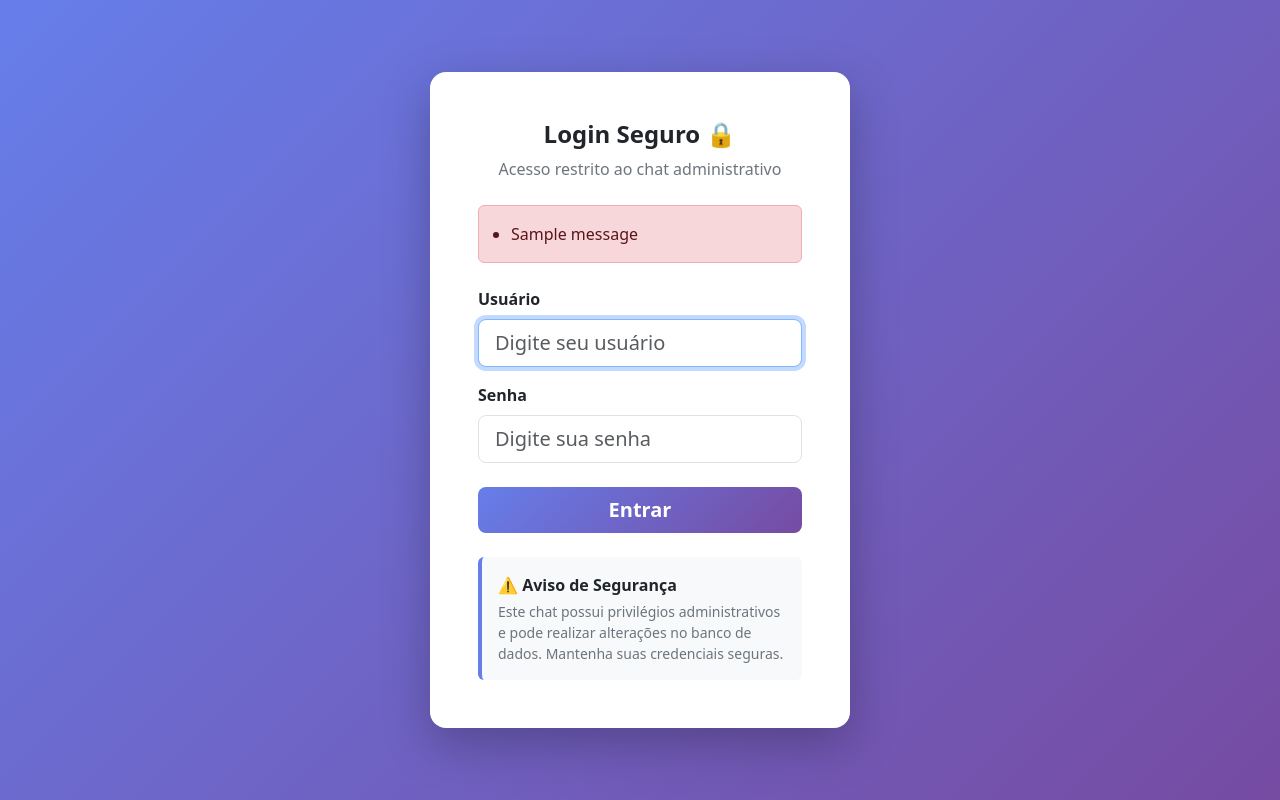
After one commit to CatarinaAguiar3/frontend, a Django app: page /Login/ in a window 1280 px wide. The commit adds this page. Run offline with Django 5.2, Linux system fonts and the light colour scheme; one stand-in notice (Sample message) is shown.

Commit message:
:sparkles: Feat: Atualização da Aula 87

```diff
--- /dev/null
+++ b/chat/templates/chat/login.html
@@ -0,0 +1,339 @@
+{% comment %} <!DOCTYPE html>
+<html lang="pt-br">
+<head>
+    <meta charset="UTF-8">
+    <meta name="viewport" content="width=device-width, initial-scale=1.0">
+    <title>Login - Chat Seguro</title>
+    <style>
+        * {
+            margin: 0;
+            padding: 0;
+            box-sizing: border-box;
+        }
+
+        body {
+            font-family: -apple-system, BlinkMacSystemFont, "Segoe UI", Roboto, "Helvetica Neue", Arial, sans-serif;
+            background: linear-gradient(135deg, #667eea 0%, #764ba2 100%);
+            min-height: 100vh;
+            display: flex;
+            align-items: center;
+            justify-content: center;
+            padding: 20px;
+        }
+
+        .login-container {
+            background: white;
+            border-radius: 12px;
+            box-shadow: 0 10px 40px rgba(0, 0, 0, 0.2);
+            padding: 40px;
+            width: 100%;
+            max-width: 400px;
+        }
+
+        .login-header {
+            text-align: center;
+            margin-bottom: 30px;
+        }
+
+        .login-header h1 {
+            color: #333;
+            font-size: 28px;
+            margin-bottom: 8px;
+        }
+
+        .login-header p {
+            color: #666;
+            font-size: 14px;
+        }
+
+        .form-group {
+            margin-bottom: 20px;
+        }
+
+        .form-group label {
+            display: block;
+            color: #333;
+            font-weight: 600;
+            margin-bottom: 8px;
+            font-size: 14px;
+        }
+
+        .form-group input {
+            width: 100%;
+            padding: 12px 16px;
+            border: 2px solid #e0e0e0;
+            border-radius: 8px;
+            font-size: 15px;
+            transition: border-color 0.3s;
+        }
+
+        .form-group input:focus {
+            outline: none;
+            border-color: #667eea;
+        }
+
+        .error-messages {
+            background: #fee;
+            border: 1px solid #fcc;
+            border-radius: 8px;
+            padding: 12px;
+            margin-bottom: 20px;
+        }
+
+        .error-messages ul {
+            list-style: none;
+            margin: 0;
+        }
+
+        .error-messages li {
+            color: #c33;
+            font-size: 14px;
+            margin-bottom: 4px;
+        }
+
+        .error-messages li:last-child {
+            margin-bottom: 0;
+        }
+
+        .btn-login {
+            width: 100%;
+            padding: 14px;
+            background: linear-gradient(135deg, #667eea 0%, #764ba2 100%);
+            color: white;
+            border: none;
+            border-radius: 8px;
+            font-size: 16px;
+            font-weight: 600;
+            cursor: pointer;
+            transition: transform 0.2s, box-shadow 0.2s;
+        }
+
+        .btn-login:hover {
+            transform: translateY(-2px);
+            box-shadow: 0 4px 12px rgba(102, 126, 234, 0.4);
+        }
+
+        .btn-login:active {
+            transform: translateY(0);
+        }
+
+        .security-notice {
+            margin-top: 24px;
+            padding: 12px;
+            background: #f8f9fa;
+            border-left: 4px solid #667eea;
+            border-radius: 4px;
+            font-size: 13px;
+            color: #666;
+        }
+
+        .security-notice strong {
+            color: #333;
+            display: block;
+            margin-bottom: 4px;
+        }
+    </style>
+</head>
+<body>
+    <div class="login-container">
+        <div class="login-header">
+            <h1>🔒 Login Seguro</h1>
+            <p>Acesso restrito ao chat administrativo</p>
+        </div>
+
+        {% if messages %}
+        <div class="error-messages">
+            <ul>
+                {% for message in messages %}
+                <li>{{ message }}</li>
+                {% endfor %}
+            </ul>
+        </div>
+        {% endif %}
+
+        <form method="post" action="{% url 'login' %}">
+            {% csrf_token %}
+
+            <div class="form-group">
+                <label for="username">Usuário</label>
+                <input
+                    type="text"
+                    id="username"
+                    name="username"
+                    required
+                    autofocus
+                    autocomplete="username"
+                >
+            </div>
+
+            <div class="form-group">
+                <label for="password">Senha</label>
+                <input
+                    type="password"
+                    id="password"
+                    name="password"
+                    required
+                    autocomplete="current-password"
+                >
+            </div>
+
+            <button type="submit" class="btn-login">Entrar</button>
+        </form>
+
+        <div class="security-notice">
+            <strong>⚠️ Aviso de Segurança</strong>
+            Este chat possui privilégios administrativos e pode realizar alterações no banco de dados. Mantenha suas credenciais seguras.
+        </div>
+    </div>
+</body>
+</html>         {% endcomment %}
+
+
+<!DOCTYPE html>
+<html lang="pt-br">
+<head>
+    <meta charset="UTF-8">
+    <meta name="viewport" content="width=device-width, initial-scale=1.0">
+
+    <title>Login - Chat Seguro</title>
+
+    <!-- Bootstrap 5.3.3 -->
+    <link
+        href="https://cdn.jsdelivr.net/npm/bootstrap@5.3.3/dist/css/bootstrap.min.css"
+        rel="stylesheet"
+    >
+
+    <style>
+        body {
+            min-height: 100vh;
+            background: linear-gradient(
+                135deg,
+                #667eea 0%,
+                #764ba2 100%
+            );
+        }
+
+        .login-card {
+            max-width: 420px;
+            width: 100%;
+            border: 0;
+            border-radius: 1rem;
+            box-shadow: 0 1rem 3rem rgba(0, 0, 0, 0.25);
+        }
+
+        .login-icon {
+            font-size: 3rem;
+        }
+
+        .security-notice {
+            border-left: 4px solid #667eea;
+        }
+
+        .btn-login {
+            background: linear-gradient(
+                135deg,
+                #667eea 0%,
+                #764ba2 100%
+            );
+            border: none;
+        }
+
+        .btn-login:hover {
+            opacity: 0.9;
+            transform: translateY(-1px);
+        }
+    </style>
+</head>
+
+<body class="d-flex align-items-center justify-content-center p-3">
+    <main class="login-card card bg-white">
+        <div class="card-body p-4 p-md-5">
+            <!-- Cabeçalho -->
+            <div class="text-center mb-4">
+                <h1 class="h4 fw-bold text-dark mb-2">
+                    Login Seguro 🔒
+                </h1>
+                <p class="text-secondary mb-0">
+                    Acesso restrito ao chat administrativo
+                </p>
+            </div>
+
+            <!-- Mensagens -->
+            {% if messages %}
+                <div class="alert alert-danger mb-4" role="alert">
+                    <ul class="mb-0 ps-3">
+                        {% for message in messages %}
+                            <li>{{ message }}</li>
+                        {% endfor %}
+                    </ul>
+                </div>
+            {% endif %}
+
+            <!-- Formulário -->
+            <form method="post" action="{% url 'login' %}">
+                {% csrf_token %}
+                <!-- Usuário -->
+                <div class="mb-3">
+                    <label
+                        for="username"
+                        class="form-label fw-semibold"
+                    >
+                        Usuário
+                    </label>
+                    <input
+                        type="text"
+                        class="form-control form-control-lg"
+                        id="username"
+                        name="username"
+                        required
+                        autofocus
+                        autocomplete="username"
+                        placeholder="Digite seu usuário"
+                    >
+                </div>
+
+                <!-- Senha -->
+                <div class="mb-4">
+                    <label
+                        for="password"
+                        class="form-label fw-semibold"
+                    >
+                        Senha
+                    </label>
+                    <input
+                        type="password"
+                        class="form-control form-control-lg"
+                        id="password"
+                        name="password"
+                        required
+                        autocomplete="current-password"
+                        placeholder="Digite sua senha"
+                    >
+                </div>
+
+                <!-- Botão -->
+                <button
+                    type="submit"
+                    class="btn btn-primary btn-lg btn-login w-100 fw-semibold"
+                >Entrar
+                </button>
+
+            </form>
+            <!-- Aviso de segurança -->
+            <div
+                class="security-notice bg-light rounded p-3 mt-4"
+            >
+
+                <div class="fw-bold text-dark mb-1">
+                        ⚠️ Aviso de Segurança
+                    </div>
+                    <div class="small text-secondary">
+                        Este chat possui privilégios administrativos e pode
+                        realizar alterações no banco de dados.
+                        Mantenha suas credenciais seguras.
+                    </div>
+                </div>
+            </div>
+    </main>
+</body>
+</html>
--- a/chat/urls.py
+++ b/chat/urls.py
@@ -4,4 +4,6 @@ from . import views
 
 urlpatterns = [
     path("", views.index, name="index"),
+    path("Login/", views.login, name="login"),
+    path("Logout/", views.logout, name="logout"),
 ]
--- a/chat/views.py
+++ b/chat/views.py
@@ -1,7 +1,10 @@
 from django.conf import settings
-from django.shortcuts import render
+from django.shortcuts import redirect, render
+from django.contrib import messages
+from django.contrib.auth.decorators import login_required
+from django.contrib.auth import authenticate, login as auth_login, logout as auth_logout
 
-
+@login_required(login_url="login")
 def index(request):
     return render(
         request,
@@ -10,3 +13,24 @@ def index(request):
             "backend_chat_url": settings.BACKEND_CHAT_URL,
         },
     )
+
+def login(request):
+    if request.user.is_authenticated:
+        return redirect("index")
+
+    if request.method == "POST":
+        username = request.POST.get("username")
+        password = request.POST.get("password")
+        user = authenticate(request, username=username, password=password)
+        if user is not None:
+            auth_login(request, user)
+            return redirect("index")
+        else:
+            messages.error(request, "Usuário ou senha inválidos.")
+
+    return render(request, "chat/login.html")
+
+def logout(request):
+    auth_logout(request)
+    messages.success(request, "Você saiu com sucesso.")
+    return redirect("login")
--- a/config/settings.py
+++ b/config/settings.py
@@ -100,3 +100,8 @@ DEFAULT_AUTO_FIELD = "django.db.models.BigAutoField"
 # URL do backend que o chat utiliza para enviar mensagens.
 BACKEND_CHAT_URL = os.getenv(
     "BACKEND_CHAT_URL", "http://127.0.0.1:8000/api/chat/")
+
+
+LOGIN_URL = "login"
+LOGIN_REDIRECT_URL = "index"
+LOGOUT_REDIRECT_URL = "login"
```
Also changed, not shown: chat/templates/chat/index.html (+10 -3 lines), static/chat/chat.js (+23 -4 lines), db.sqlite3 (added), 1 other file.
